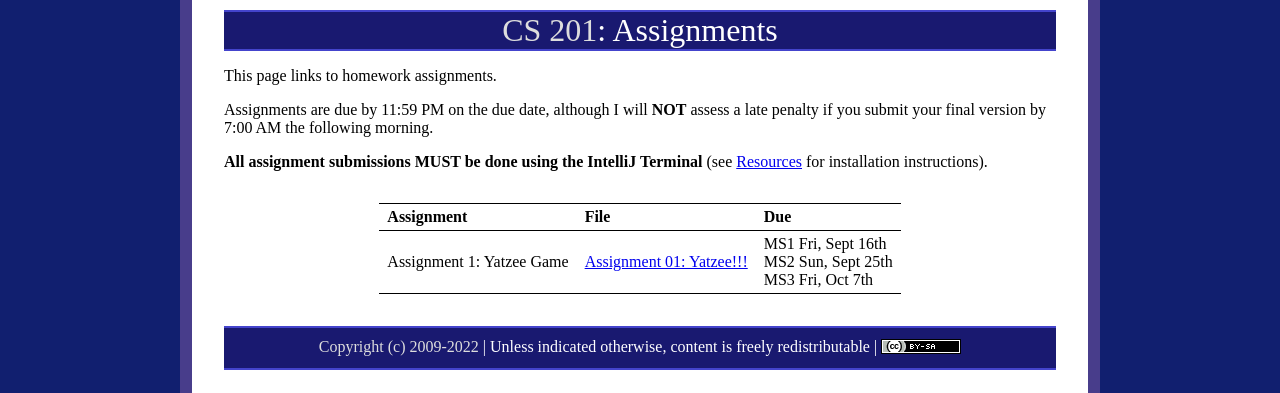
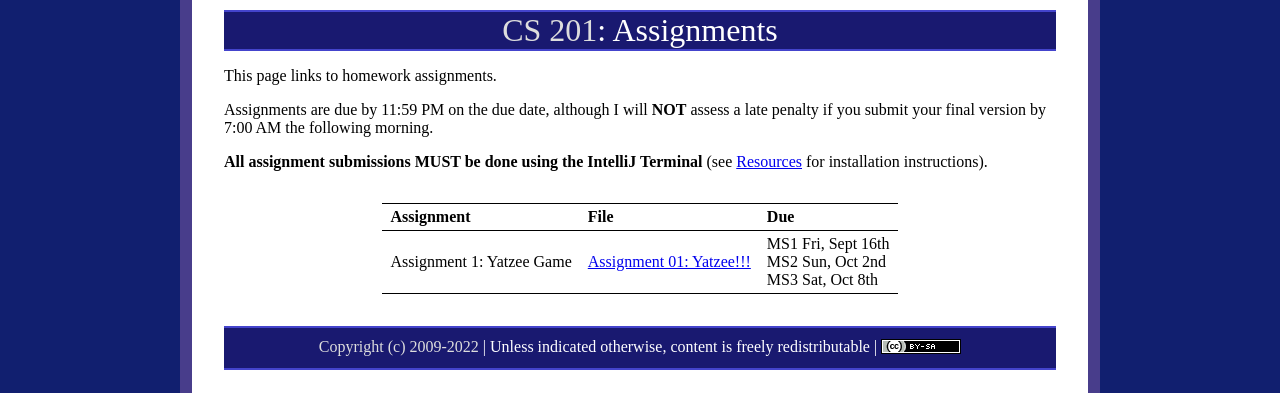
Before and after one commit to ycpcs/cs201-fall2022-102, a Jekyll site: the page built from assign/index.md, in a window 1280 px wide. Shown: the top 393 px of the page. Built offline with Jekyll 4.4.1, drawn with Linux system fonts in a browser that asks for light colours.

Commit message:
modified the assign01 date

```diff
--- a/assign/index.md
+++ b/assign/index.md
@@ -11,7 +11,7 @@ Assignments are due by 11:59 PM on the due date, although I will **NOT** assess
 
 > Assignment | File | Due
 > ---------- | ---- | ---
-> Assignment 1: Yatzee Game |[Assignment 01: Yatzee!!!](Assignment_01_Yatzee.pdf) |MS1 Fri, Sept 16th<br>MS2 Sun, Sept 25th<br>MS3 Fri, Oct 7th
+> Assignment 1: Yatzee Game |[Assignment 01: Yatzee!!!](Assignment_01_Yatzee.pdf) |MS1 Fri, Sept 16th<br>MS2 Sun, Oct 2nd<br>MS3 Sat, Oct 8th
 
 <!--
 
```
Also changed, not shown: 3 other files.
